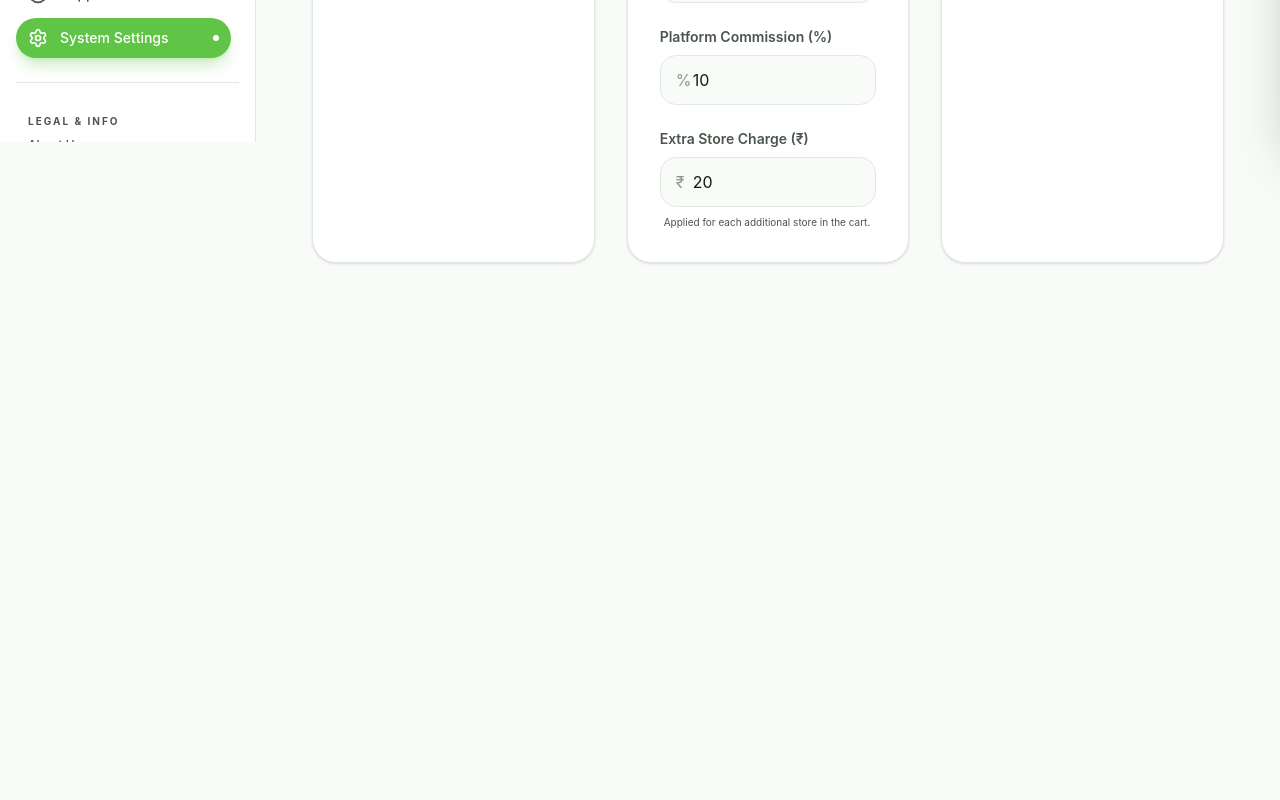
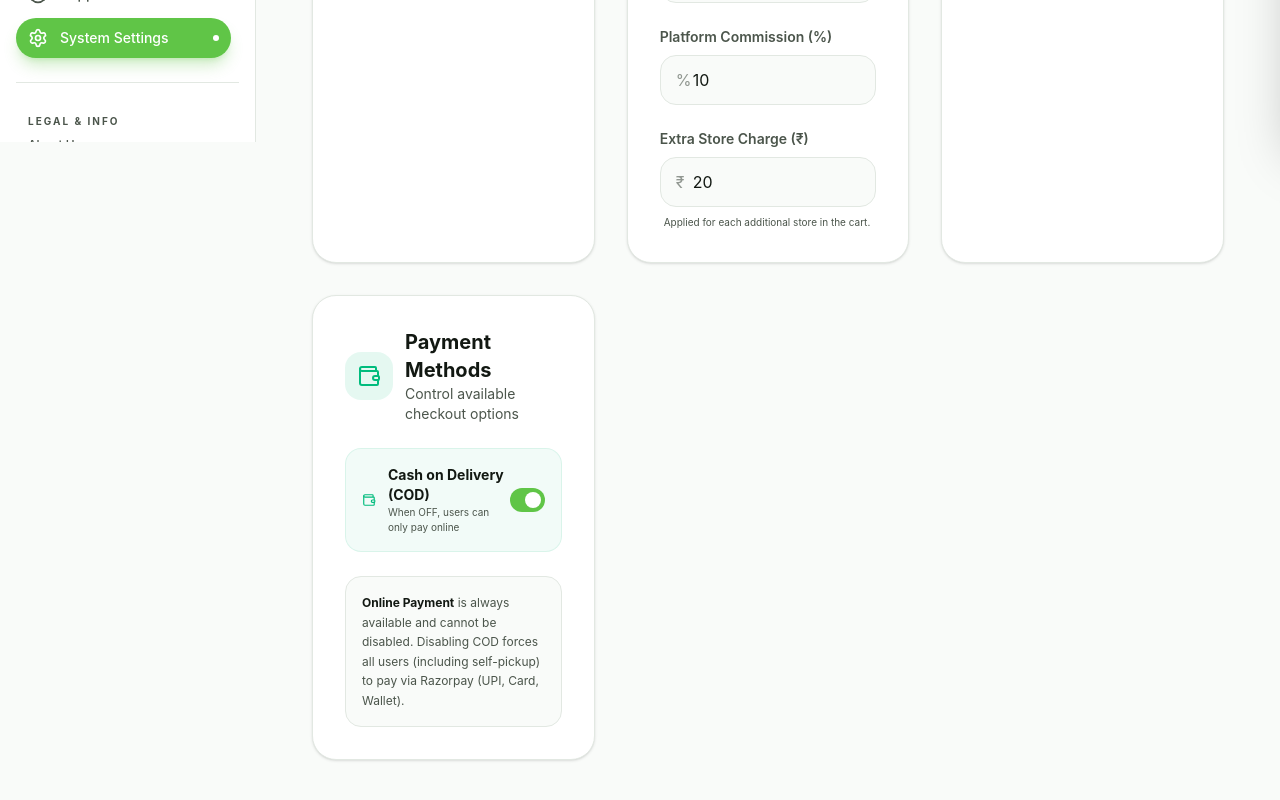
Before and after one commit to Milanjiji/FreshRun-Admin, a Next.js app: page /delivery in a window 1280 px wide. Shown: the part 658-1458 px from the top of the page. Before the commit the page ends 977 px from the top, so only its background shows below. Built offline with nearby package versions, Linux system fonts and the light colour scheme; no server answers.

Commit message:
feat(delivery): add payment methods section with Cash on Delivery toggle

```diff
--- a/app/delivery/page.tsx
+++ b/app/delivery/page.tsx
@@ -1,7 +1,7 @@
 "use client";
 
 import React, { useEffect, useState } from "react";
-import { Truck, Moon, Clock, IndianRupee, Save, Loader2, Info, MapPin, CloudRain, Navigation } from "lucide-react";
+import { Truck, Moon, Clock, IndianRupee, Save, Loader2, Info, MapPin, CloudRain, Navigation, Wallet } from "lucide-react";
 
 export default function DeliverySettingsPage() {
   const [settings, setSettings] = useState<any>(null);
@@ -102,7 +102,7 @@ export default function DeliverySettingsPage() {
                   type="number"
                   step="0.1"
                   className="w-full pl-10 pr-4 py-3 bg-background border border-border rounded-2xl focus:ring-2 focus:ring-primary/20 focus:border-primary text-foreground outline-none transition-all"
-                  value={settings?.global_max_delivery_radius || 10}
+                  value={settings?.global_max_delivery_radius ?? 10}
                   onChange={(e) => setSettings({ ...settings, global_max_delivery_radius: parseFloat(e.target.value) })}
                 />
               </div>
@@ -117,7 +117,7 @@ export default function DeliverySettingsPage() {
                   type="number"
                   step="0.1"
                   className="w-full pl-10 pr-4 py-3 bg-background border border-border rounded-2xl focus:ring-2 focus:ring-primary/20 focus:border-primary text-foreground outline-none transition-all"
-                  value={settings?.base_delivery_radius || 5}
+                  value={settings?.base_delivery_radius ?? 5}
                   onChange={(e) => setSettings({ ...settings, base_delivery_radius: parseFloat(e.target.value) })}
                 />
               </div>
@@ -146,7 +146,7 @@ export default function DeliverySettingsPage() {
                 <input
                   type="number"
                   className="w-full pl-8 pr-4 py-3 bg-background border border-border rounded-2xl focus:ring-2 focus:ring-primary/20 focus:border-primary text-foreground outline-none transition-all"
-                  value={settings?.min_delivery_fee || 30}
+                  value={settings?.min_delivery_fee ?? 30}
                   onChange={(e) => setSettings({ ...settings, min_delivery_fee: parseFloat(e.target.value) })}
                 />
               </div>
@@ -159,7 +159,7 @@ export default function DeliverySettingsPage() {
                 <input
                   type="number"
                   className="w-full pl-8 pr-4 py-3 bg-background border border-border rounded-2xl focus:ring-2 focus:ring-primary/20 focus:border-primary text-foreground outline-none transition-all"
-                  value={settings?.per_km_extra_charge || 10}
+                  value={settings?.per_km_extra_charge ?? 10}
                   onChange={(e) => setSettings({ ...settings, per_km_extra_charge: parseFloat(e.target.value) })}
                 />
               </div>
@@ -173,7 +173,7 @@ export default function DeliverySettingsPage() {
                 <input
                   type="number"
                   className="w-full pl-8 pr-4 py-3 bg-background border border-border rounded-2xl focus:ring-2 focus:ring-primary/20 focus:border-primary text-foreground outline-none transition-all"
-                  value={settings?.free_delivery_threshold || 500}
+                  value={settings?.free_delivery_threshold ?? 500}
                   onChange={(e) => setSettings({ ...settings, free_delivery_threshold: parseFloat(e.target.value) })}
                 />
               </div>
@@ -247,7 +247,7 @@ export default function DeliverySettingsPage() {
                   <input
                     type="number"
                     className="w-full pl-8 pr-4 py-3 bg-background border border-border rounded-2xl focus:ring-2 focus:ring-primary/20 focus:border-primary text-foreground outline-none transition-all"
-                    value={settings?.rainy_condition_fee || 20}
+                    value={settings?.rainy_condition_fee ?? 20}
                     onChange={(e) => setSettings({ ...settings, rainy_condition_fee: parseFloat(e.target.value) })}
                   />
                 </div>
@@ -262,11 +262,49 @@ export default function DeliverySettingsPage() {
                   <input
                     type="number"
                     className="w-full pl-8 pr-4 py-3 bg-background border border-border rounded-2xl focus:ring-2 focus:ring-primary/20 focus:border-primary text-foreground outline-none transition-all"
-                    value={settings?.late_night_fee || 10}
+                    value={settings?.late_night_fee ?? 10}
                     onChange={(e) => setSettings({ ...settings, late_night_fee: parseFloat(e.target.value) })}
                   />
                 </div>
               </div>
+            </div>
+          </div>
+        </div>
+
+        {/* 4. Payment Methods */}
+        <div className="bg-surface rounded-3xl p-8 shadow-sm border border-border">
+          <div className="flex items-center gap-3 mb-6">
+            <div className="p-3 bg-emerald-500/10 rounded-2xl">
+              <Wallet className="h-6 w-6 text-emerald-500" />
+            </div>
+            <div>
+              <h2 className="text-xl font-bold text-foreground">Payment Methods</h2>
+              <p className="text-sm text-muted">Control available checkout options</p>
+            </div>
+          </div>
+
+          <div className="space-y-6">
+            {/* COD Toggle */}
+            <div className="flex items-center justify-between p-4 bg-emerald-500/5 rounded-2xl border border-emerald-500/10">
+              <div className="flex items-center gap-3">
+                <Wallet className={settings?.cod_enabled !== false ? "text-emerald-500" : "text-muted/40"} size={20} />
+                <div>
+                  <p className="text-sm font-bold">Cash on Delivery (COD)</p>
+                  <p className="text-[10px] text-muted">When OFF, users can only pay online</p>
+                </div>
+              </div>
+              <button
+                onClick={() => setSettings({ ...settings, cod_enabled: settings?.cod_enabled === false ? true : false })}
+                className={`w-12 h-6 rounded-full transition-colors relative ${settings?.cod_enabled !== false ? 'bg-primary' : 'bg-muted/30'}`}
+              >
+                <div className={`absolute top-1 w-4 h-4 bg-white rounded-full transition-all ${settings?.cod_enabled !== false ? 'right-1' : 'left-1'}`} />
+              </button>
+            </div>
+
+            <div className="p-4 bg-background rounded-2xl border border-border">
+              <p className="text-xs text-muted leading-relaxed">
+                <span className="font-bold text-foreground">Online Payment</span> is always available and cannot be disabled. Disabling COD forces all users (including self-pickup) to pay via Razorpay (UPI, Card, Wallet).
+              </p>
             </div>
           </div>
         </div>
```
